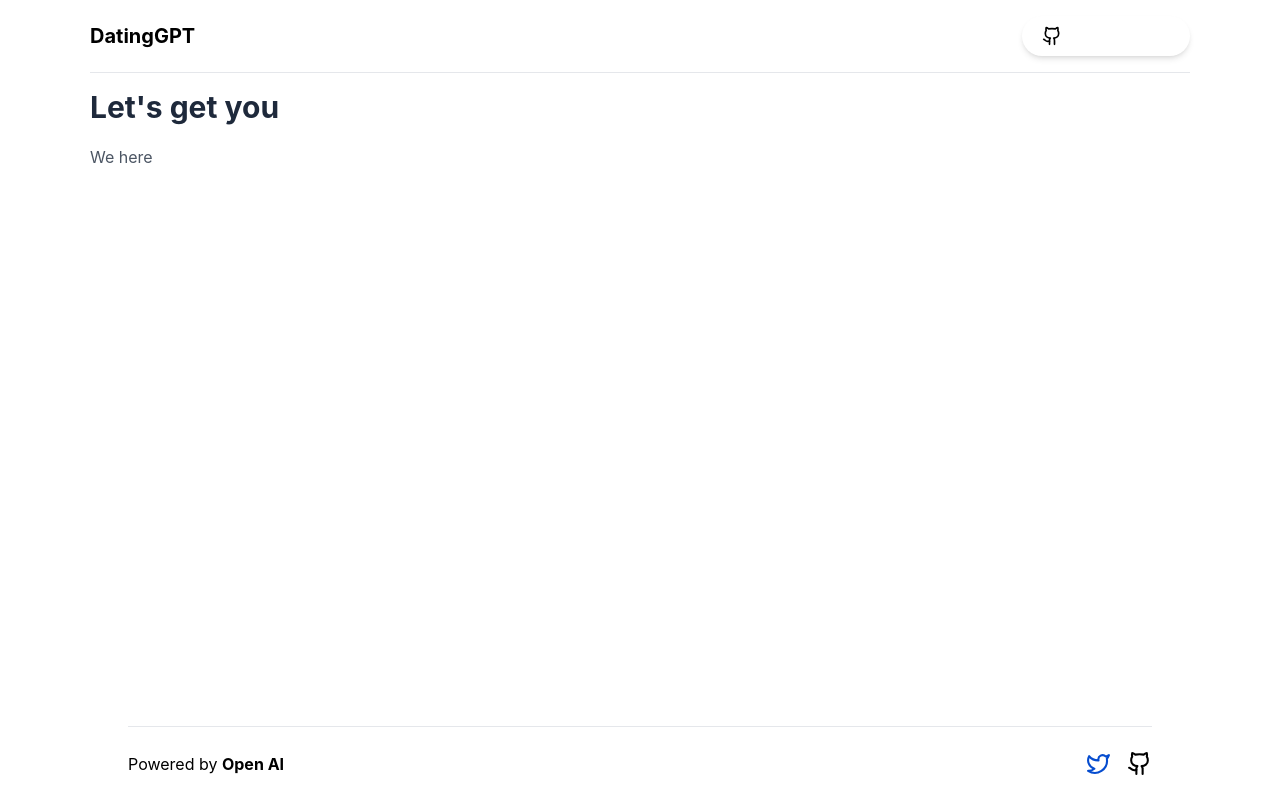
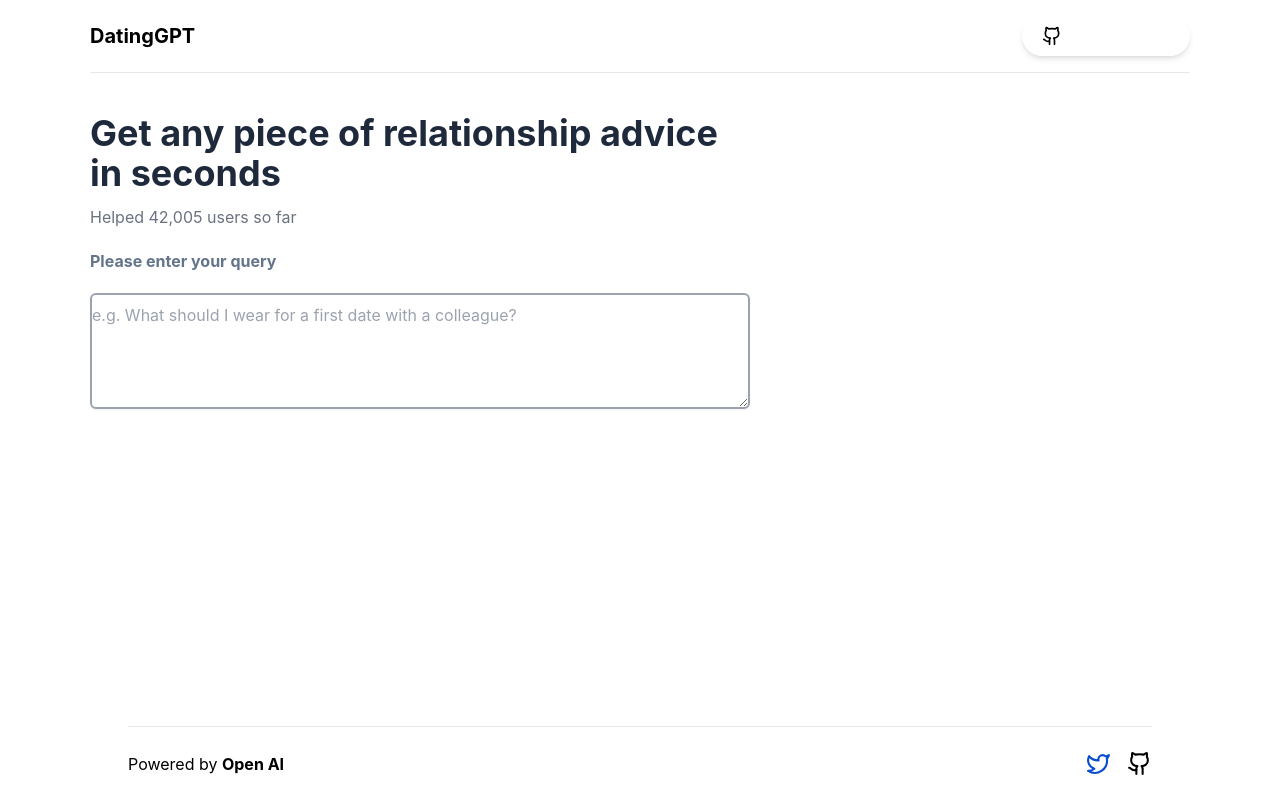
Before and after one commit to francisamidu/dating-gpt, a Next.js app: page /advice in a window 1280 px wide. Built offline with nearby package versions, Linux system fonts and the light colour scheme.

Commit message:
UI tweaks

```diff
--- a/pages/advice.tsx
+++ b/pages/advice.tsx
@@ -1,11 +1,35 @@
-import React, { ReactNode } from "react";
+import React, { ReactNode, useState } from "react";
 import { Layout } from "../components";
 
 const Advice = () => {
+  const [num, setNum] = useState(42005);
+  const [advice, setAdvice] = useState("");
+  const formatter = Intl.NumberFormat();
+  const text = `Helped ${formatter.format(num)} users so far `;
+
   return (
-    <section className="h-full md:max-w-[1100px] md:mx-auto my-4">
-      <h1 className="font-bold text-3xl mb-5 text-slate-800">Let's get you</h1>
-      <h2 className="text-gray-600">We here</h2>
+    <section className="h-full md:max-w-[1100px] md:mx-auto my-10">
+      <h1 className="font-bold text-4xl md:w-3/5 mb-3 text-slate-800">
+        Get any piece of relationship advice in seconds
+      </h1>
+      <h2 className="text-gray-500">
+        <span>{text}</span>
+      </h2>
+      <form className="w-3/5 mt-5">
+        <label htmlFor="advice" className="font-bold text-slate-500">
+          Please enter your query
+        </label>
+        <textarea
+          aria-label="advice"
+          value={advice}
+          onChange={(e) => setAdvice(e.target.value)}
+          rows={4}
+          className="w-full rounded-md border-2 border-gray-400 shadow-sm focus:border-black focus:ring-black my-5 py-2"
+          placeholder={
+            "e.g. What should I wear for a first date with a colleague?"
+          }
+        />
+      </form>
     </section>
   );
 };
```
